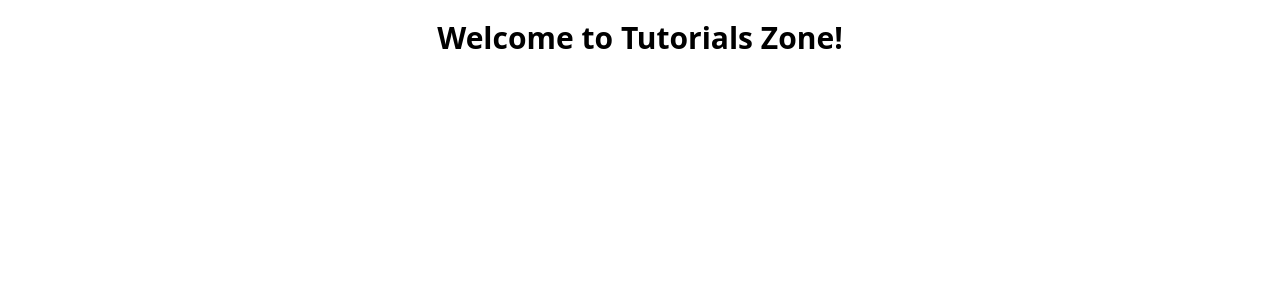
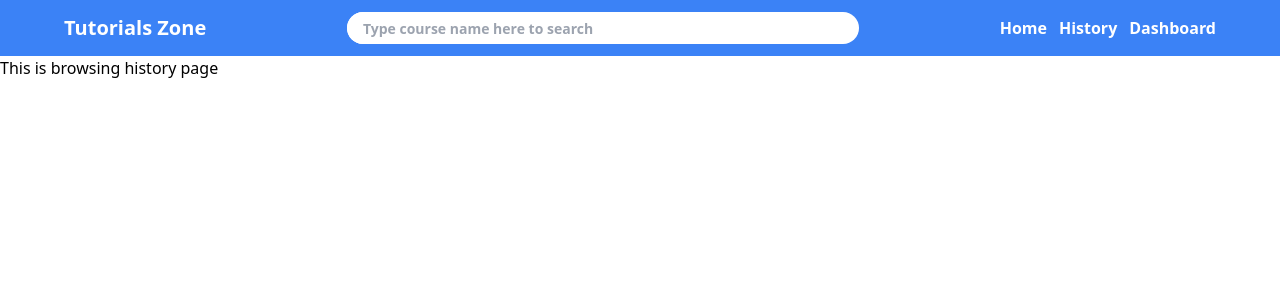
Before and after one commit to TouhidZaman/tutorials-zone, a React (Vite) app: page /history in a window 1280 px wide. Shown: the top 300 px of the page. Built offline with nearby package versions, Linux system fonts and the light colour scheme.

Commit message:
Added simple navbar(#2)

```diff
--- a/package.json
+++ b/package.json
@@ -15,7 +15,9 @@
   },
   "dependencies": {
     "react": "^18.2.0",
-    "react-dom": "^18.2.0"
+    "react-dom": "^18.2.0",
+    "react-icons": "^4.7.1",
+    "react-router-dom": "^6.4.5"
   },
   "devDependencies": {
     "@types/react": "^18.0.24",
--- a/src/App.jsx
+++ b/src/App.jsx
@@ -1,8 +1,11 @@
+import { RouterProvider } from "react-router-dom"
+import routes from "./routes/routes"
+
 function App() {
   return (
-    <h1 className="text-3xl text-center font-bold mt-5">
-      Welcome to Tutorials Zone!
-    </h1>
+    <div>
+      <RouterProvider router={routes}/>
+    </div>
   )
 }
 
--- /dev/null
+++ b/src/layout/Layout.jsx
@@ -0,0 +1,14 @@
+import React from 'react';
+import { Outlet } from 'react-router-dom';
+import Navbar from './Navbar';
+
+const Layout = () => {
+    return (
+        <div>
+            <Navbar />
+            <Outlet />
+        </div>
+    );
+};
+
+export default Layout;
--- /dev/null
+++ b/src/layout/Navbar.jsx
@@ -0,0 +1,36 @@
+import React from 'react';
+import { Link } from 'react-router-dom';
+import { BiSearchAlt } from "react-icons/bi";
+
+const Navbar = () => {
+    return (
+        <nav className='h-14 bg-blue-500 w-full mx-auto px-2 md:px-16'>
+            <ul className='h-full  mx-auto flex justify-between items-center gap-3 font-semibold text-white'>
+                <h1 className='text-xl'>Tutorials Zone</h1>
+                <li className='flex bg-white mx-auto h-8 w-full max-w-lg  rounded-full pr-3'>
+                    <input
+                        className='h-8 rounded-full w-full text-sm border-0 pl-4 focus:ring-0 outline-none'
+                        type='text'
+                        name='search'
+                        placeholder='Type course name here to search'
+                        id='search'
+                    />
+                    <button>
+                        <BiSearchAlt />
+                    </button>
+                </li>
+                <li>
+                    <Link to='/'>Home</Link>
+                </li>
+                <li>
+                    <Link to='/history'>History</Link>
+                </li>
+                <li>
+                    <Link to='/dashboard'>Dashboard</Link>
+                </li>
+            </ul>
+        </nav>
+    );
+};
+
+export default Navbar;
--- /dev/null
+++ b/src/pages/BrowsingHistory.jsx
@@ -0,0 +1,11 @@
+import React from 'react';
+
+const BrowsingHistory = () => {
+    return (
+        <div>
+            This is browsing history page
+        </div>
+    );
+};
+
+export default BrowsingHistory;
--- /dev/null
+++ b/src/pages/Home.jsx
@@ -0,0 +1,11 @@
+import React from 'react';
+
+const Home = () => {
+    return (
+        <div>
+            This is home page
+        </div>
+    );
+};
+
+export default Home;
--- /dev/null
+++ b/src/pages/NotFound.jsx
@@ -0,0 +1,11 @@
+import React from 'react';
+
+const NotFound = () => {
+    return (
+        <div>
+            Oops page not found
+        </div>
+    );
+};
+
+export default NotFound;
--- /dev/null
+++ b/src/routes/routes.jsx
@@ -0,0 +1,28 @@
+import { createBrowserRouter } from "react-router-dom";
+import Layout from "../layout/layout";
+import BrowsingHistory from "../pages/BrowsingHistory";
+import Home from "../pages/Home";
+import NotFound from "../pages/NotFound";
+
+const routes = createBrowserRouter([
+    {
+        path: "/",
+        element: <Layout />,
+        children: [
+            {
+                index: true,
+                element: <Home />,
+            },
+            {
+                path: "/history",
+                element: <BrowsingHistory />
+            },
+            {
+                path: "*",
+                element: <NotFound />
+            }
+        ]
+    }
+])
+
+export default routes;
```
Also changed, not shown: 1 other file (tests, documents, lock files or other folders).
